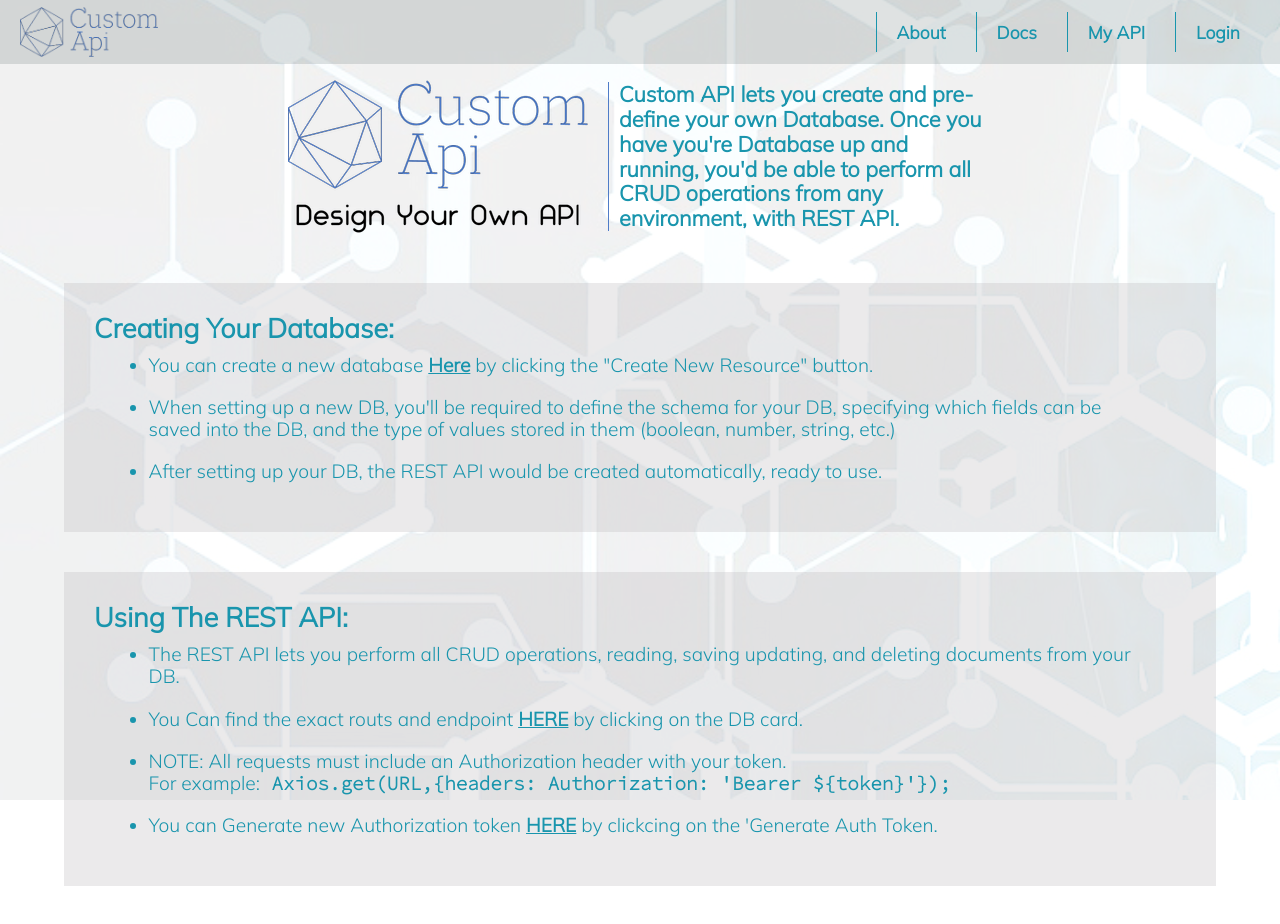
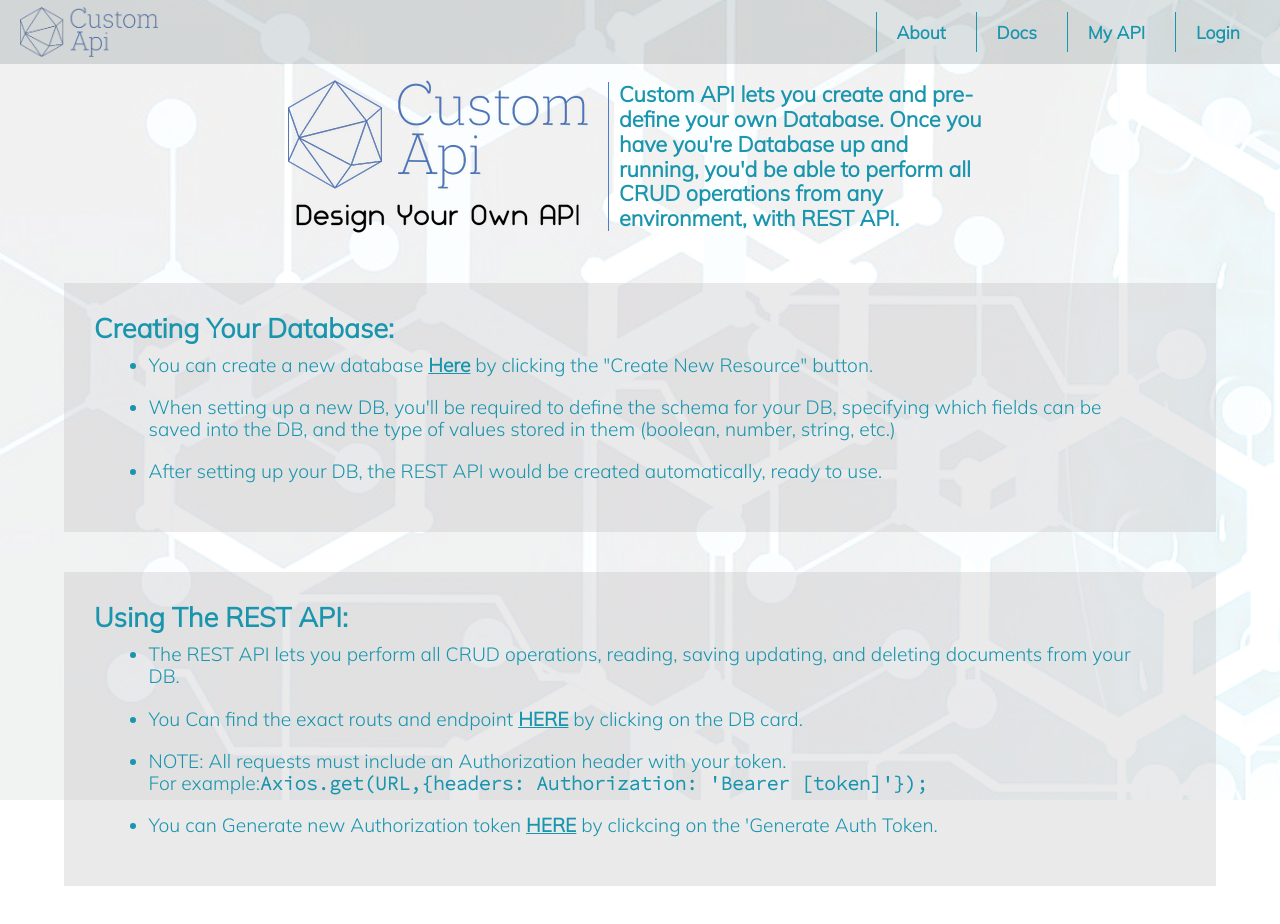
Before and after one commit to shmuelgb/custom_api, a React (Create React App) app in the folder client/: page /docs in a window 1280 px wide. Built offline with nearby package versions, Linux system fonts and the light colour scheme; no server answers.

Commit message:
Fix react warning

```diff
--- a/client/src/components/Documentation/Documentation.jsx
+++ b/client/src/components/Documentation/Documentation.jsx
@@ -50,7 +50,7 @@ export default function Documentation() {
               <br />
               For example:
               <span>
-                {" Axios.get(URL,{headers: Authorization: 'Bearer ${token}'});"}
+                {"Axios.get(URL,{headers: Authorization: 'Bearer [token]'});"}
               </span>
             </li>
             <li>
```
